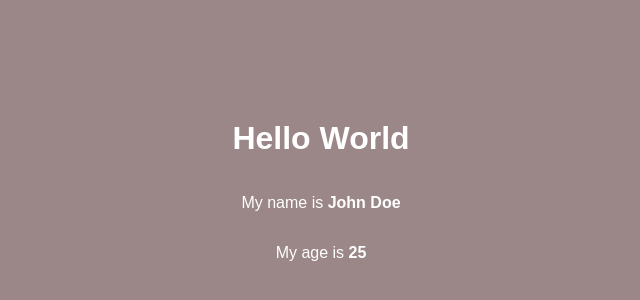
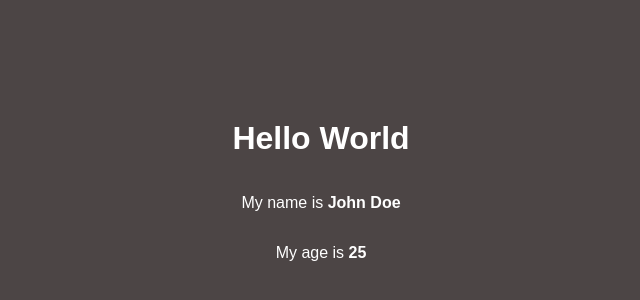
Before and after one commit to SeppeVerbekenEHB/expert-lab-prototype-deployment-devops, a website: page html/index.html in a window 1280 px wide. Shown: the part 212-512 px from the top of the page, without its empty margins (319-959 px from the left). Drawn offline with Linux system fonts and the light colour scheme; files that its build step writes are made by us from their sources.

Commit message:
Change background color for testing

```diff
--- a/css/indexStyle.css
+++ b/css/indexStyle.css
@@ -1,7 +1,7 @@
 
 /* style document */
 body {
-    background-color: #9b8787;
+    background-color: #4c4545;
     font-family: Arial, sans-serif;
     margin: 0;
     padding: 0;
```
